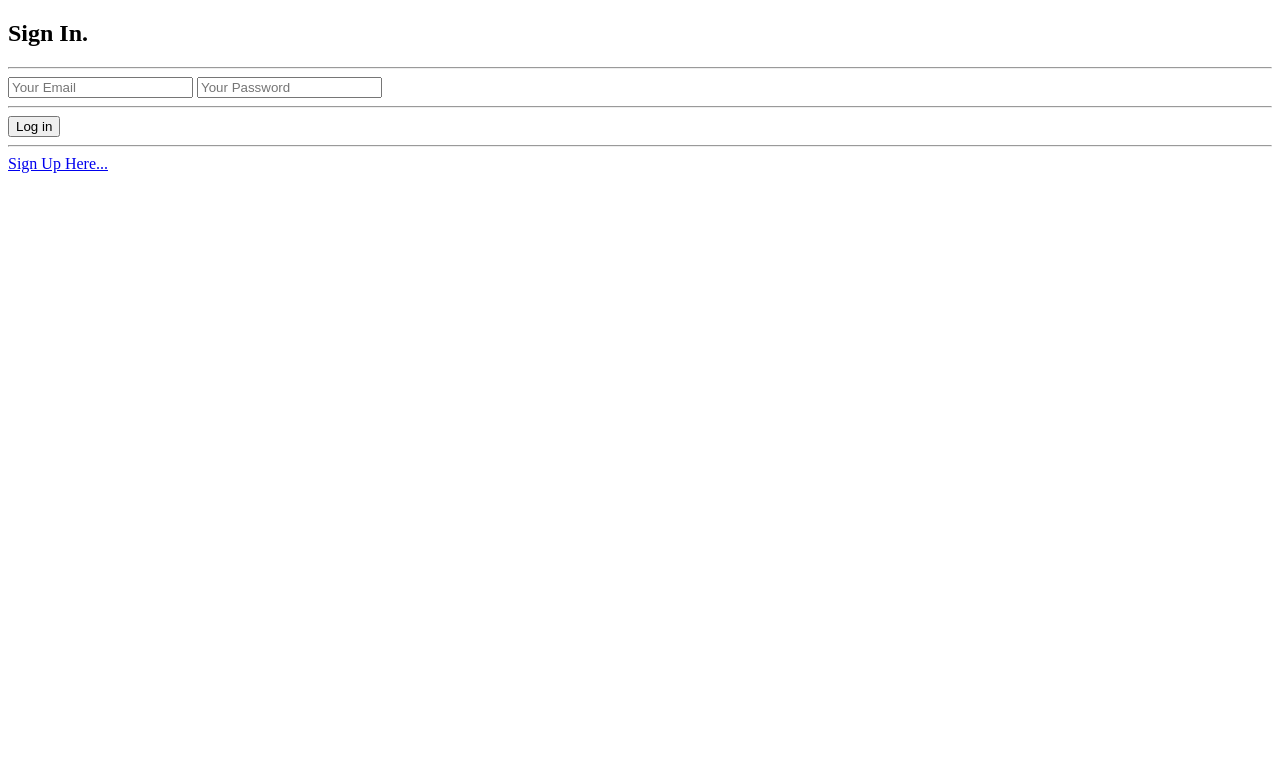
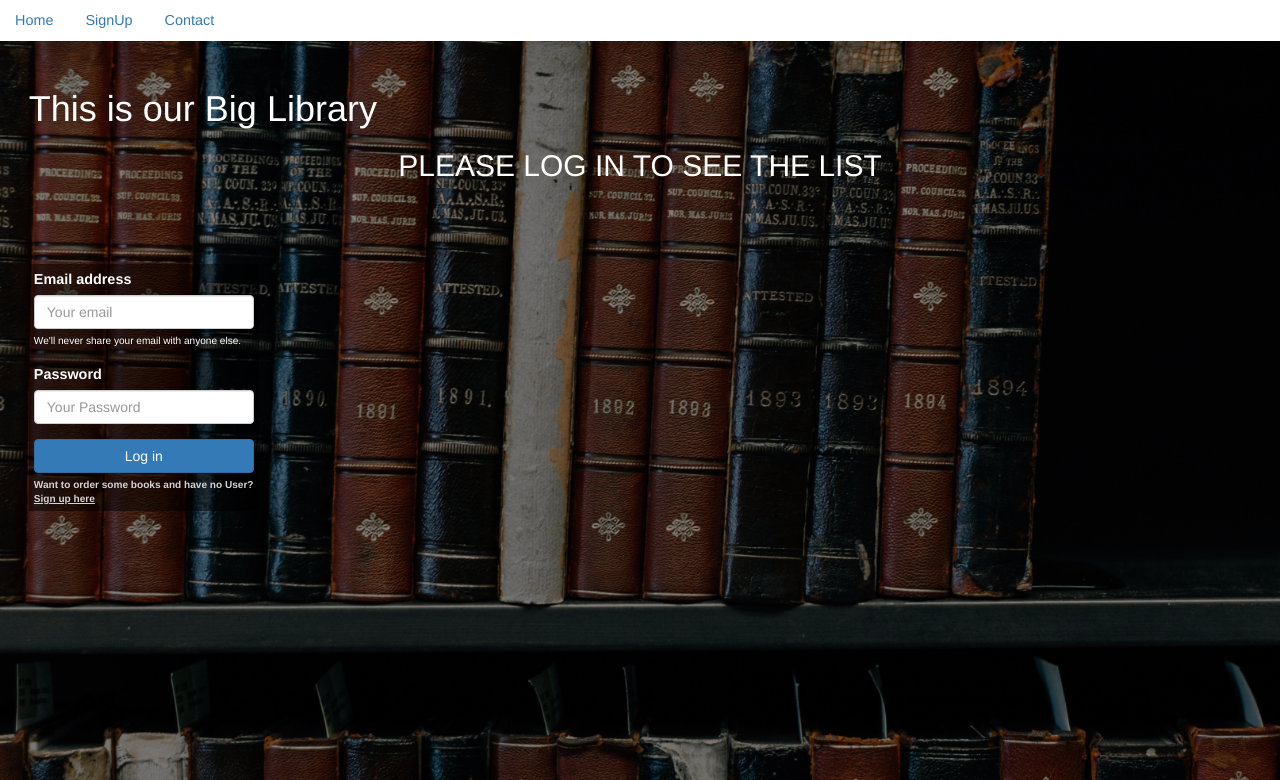
Before and after one commit to VerenaEna/FSWD40-CodeReview10, a PHP site: page / in a window 1280 px wide. Shown: the top 780 px of the page. Run offline with PHP 8.4, Linux system fonts and the light colour scheme; data that the repository does not hold is empty; some libraries are stand-ins or nearby versions.

Commit message:
Feat:Add login with styling

```diff
--- a/asset/contact.html
+++ b/contact.html
@@ -8,7 +8,7 @@
   <header class="header">
     <ul class="nav nav-pills">
       <li class="nav-item">
-        <a class="nav-link active" href="index.php">Home</a>
+        <a class="nav-link active" href="./index.php">Home</a>
       </li>
       <li class="nav-item">
         <a class="nav-link" href="index.php">Login</a>
--- a/index.php
+++ b/index.php
@@ -62,42 +62,130 @@ if( isset($_POST['btn-login']) ) {
 <title>Login & Registration System</title>
 </head>
 <body>
-   <form method="post" action="<?php echo htmlspecialchars($_SERVER['PHP_SELF']); ?>" autocomplete="off">
+  <!DOCTYPE html>
+  <html>
+    <head>
+      <title>VerenaEnas Library</title>
+      <link href="https://fonts.googleapis.com/css?family=Roboto:300,400,500" rel="stylesheet">
+      <link rel="stylesheet" href="https://use.fontawesome.com/releases/v5.0.8/css/all.css" integrity="sha384-3AB7yXWz4OeoZcPbieVW64vVXEwADiYyAEhwilzWsLw+9FgqpyjjStpPnpBO8o8S" crossorigin="anonymous"><!-- for the heart icon in the footer -->
+      <link rel="stylesheet" href="//maxcdn.bootstrapcdn.com/bootstrap/3.3.7/css/bootstrap.min.css" integrity="sha384-BVYiiSIFeK1dGmJRAkycuHAHRg32OmUcww7on3RYdg4Va+PmSTsz/K68vbdEjh4u" crossorigin="anonymous">
+    </head>
+    <style>
+      html {
+        font-size: 90%;
+        background: linear-gradient(rgba(0, 0, 0, 0.45),rgba(0, 0, 0, 0.45)),
+          url("asset/img/erol-ahmed-books-unsplash.jpg") no-repeat center center fixed;
+        background-size: cover;
+        -webkit-background-size: cover;
+        -moz-background-size: cover;
+        -o-background-size: cover;
+        background-size: cover;
+      }
+      body {
+        height: 50%;
+        font-size: 1rem;
+        position: relative;
+        /* display: flex;
+        justify-content: flex-end; */
+        color: white;
+        background-color: transparent;
+      }
+      header {
+        background-color: white;
+        height: 100%;
+        width: 100%;
+      }
+      main {
+        width:40%;
+      }
 
+      section {
+        padding: 2rem;
+      }
+      form {
+        background: rgba(0,0,0,.5);
+        display:flex;
+        flex-direction: column;
+        width: 230px;
+        max-width: 80%;
+        padding: 5px;
+      }
+      h2{
+        text-align: center;
+        text-transform: uppercase;
+        padding-bottom: 1rem;
+      }
+      .registerText {
+        padding: 5px 0 0 0;
+        font-size: .7rem;
+        font-weight: bold;
+        color: lightgrey;
 
-            <h2>Sign In.</h2>
-            <hr />
+      }
 
-           <?php
-  if ( isset($errMSG) ) {
-echo $errMSG; ?>
+      #emailHelp {
+        font-size: .7rem;
+      }
 
-               <?php
-  }
-  ?>
+      .signup {
+        text-decoration: underline;
+      }
 
+      .text-muted {
+        color: white;
+      }
 
-
-            <input type="email" name="email" class="form-control" placeholder="Your Email" value="<?php echo $email; ?>" maxlength="40" />
-
-            <span class="text-danger"><?php echo $emailError; ?></span>
-
-
-            <input type="password" name="pass" class="form-control" placeholder="Your Password" maxlength="15" />
-
-           <span class="text-danger"><?php echo $passError; ?></span>
-            <hr />
-            <button type="submit" name="btn-login">Log in</button>
-
-
-            <hr />
-
-            <a href="register.php">Sign Up Here...</a>
-
-
-   </form>
-   </div>
-</div>
-</body>
+      @media screen and (max-width:420px){
+        main {
+          width: 100%;
+        }
+        form {
+          max-width: 100%;
+        }
+        body {
+          width: 100%;;
+        }
+      }
+    </style>
+  <body>
+    <header class="header">
+      <ul class="nav nav-pills">
+        <li class="nav-item">
+          <a class="nav-link" href="#">Home</a>
+        </li>
+        <li class="nav-item">
+          <a class="nav-link" href="register.php">SignUp</a>
+        </li>
+        <li class="nav-item">
+          <a class="nav-link" href="contact.html">Contact</a>
+        </li>
+      </ul>
+    </header>
+    <section>
+      <h1>This is our Big Library</h1>
+      <h2>Please log in to see the List</h2>
+    </section>
+    <section>
+      <form method="post" action="<?php echo htmlspecialchars($_SERVER['PHP_SELF']); ?>" autocomplete="on">
+        <?php
+          if ( isset($errMSG) ) {
+            echo $errMSG; }
+        ?>
+        <div class="form-group">
+          <label for="inputEmail">Email address</label>
+          <input type="email" name="email" class="form-control" id="inputEmail" aria-describedby="emailHelp" placeholder="Your email" value="<?php echo $email; ?>" maxlength="40">
+          <span class="text-danger"><?php echo $emailError; ?></span>
+          <small id="emailHelp" class="form-text text-muted">We'll never share your email with anyone else.</small>
+        </div>
+        <div class="form-group">
+          <label for="inputPassword">Password</label>
+          <input type="password" name="pass" class="form-control" id="input" placeholder="Your Password" maxlength="15">
+          <span class="text-danger"><?php echo $passError; ?></span>
+        </div>
+        <button type="submit" name="btn-login" class="btn btn-primary">Log in</button>
+        <a class="registerText" href="register.php">Want to order some books and have no User? <span class="signup">Sign up here</span></a>
+      </form>
+    </section>
+  </body>
 </html>
 <?php ob_end_flush(); ?>
```
Also changed, not shown: home.php (+105 -3 lines).
